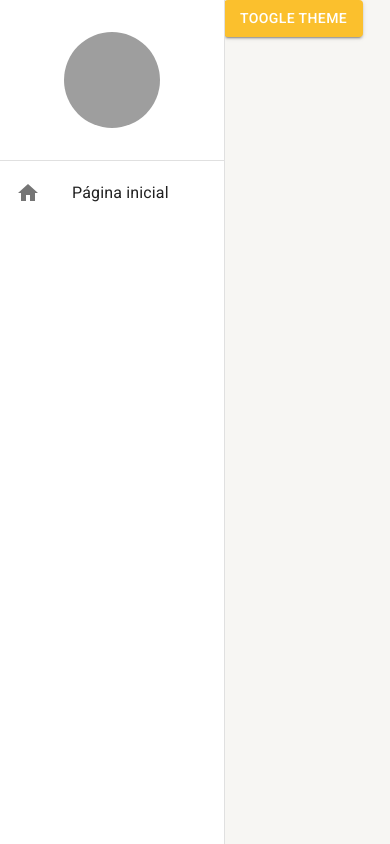
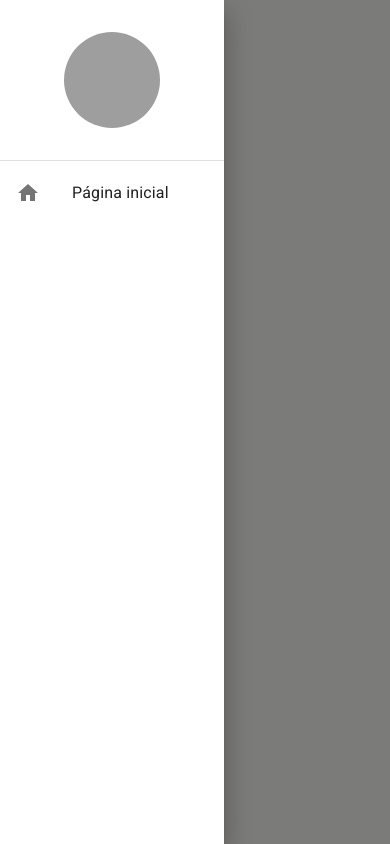
Before and after one commit to wandealves/react-materialui-typescript-web, a React (Create React App) app: page /pagina-inicial in a window 390 px wide. Built offline with nearby package versions, Linux system fonts and the light colour scheme; grey boxes are pictures that could not be loaded.

Commit message:
feat: adição breakpoints menu lateral

```diff
--- a/src/shared/components/menu-lateral/MenuLateral.tsx
+++ b/src/shared/components/menu-lateral/MenuLateral.tsx
@@ -1,17 +1,37 @@
 import { Home } from '@mui/icons-material';
-import { Avatar, Divider, Drawer, List, ListItemButton, ListItemIcon, ListItemText, useTheme } from '@mui/material';
+import {
+  Avatar,
+  Divider,
+  Drawer,
+  List,
+  ListItemButton,
+  ListItemIcon,
+  ListItemText,
+  useMediaQuery,
+  useTheme
+} from '@mui/material';
 import { Box } from '@mui/system';
-
 
 export const MenuLateral: React.FC = ({ children }) => {
   const theme = useTheme();
+  const smDown = useMediaQuery(theme.breakpoints.down('sm'));
 
   return (
     <>
-      <Drawer variant='permanent'>
-        <Box width={theme.spacing(28)} height="100%" display="flex" flexDirection="column">
-
-          <Box width="100%" height={theme.spacing(20)} display="flex" alignItems="center" justifyContent="center">
+      <Drawer open={true} variant={smDown ? 'temporary' : 'permanent'}>
+        <Box
+          width={theme.spacing(28)}
+          height="100%"
+          display="flex"
+          flexDirection="column"
+        >
+          <Box
+            width="100%"
+            height={theme.spacing(20)}
+            display="flex"
+            alignItems="center"
+            justifyContent="center"
+          >
             <Avatar
               sx={{ height: theme.spacing(12), width: theme.spacing(12) }}
               src="https://avatars.githubusercontent.com/u/3501534?v=4"
@@ -24,17 +44,16 @@ export const MenuLateral: React.FC = ({ children }) => {
             <List component="nav">
               <ListItemButton>
                 <ListItemIcon>
-                  <Home/>
+                  <Home />
                 </ListItemIcon>
                 <ListItemText primary="Página inicial" />
               </ListItemButton>
             </List>
           </Box>
-
         </Box>
       </Drawer>
 
-      <Box height="100vh" marginLeft={theme.spacing(28)}>
+      <Box height="100vh" marginLeft={smDown ? 0 : theme.spacing(28)}>
         {children}
       </Box>
     </>
```
